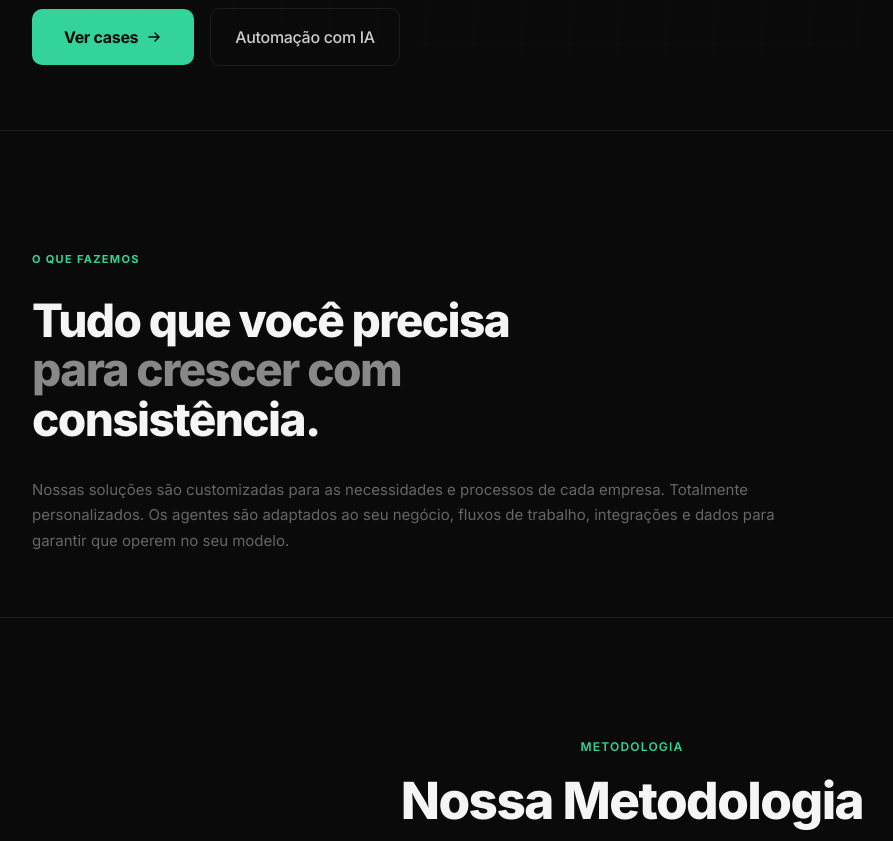
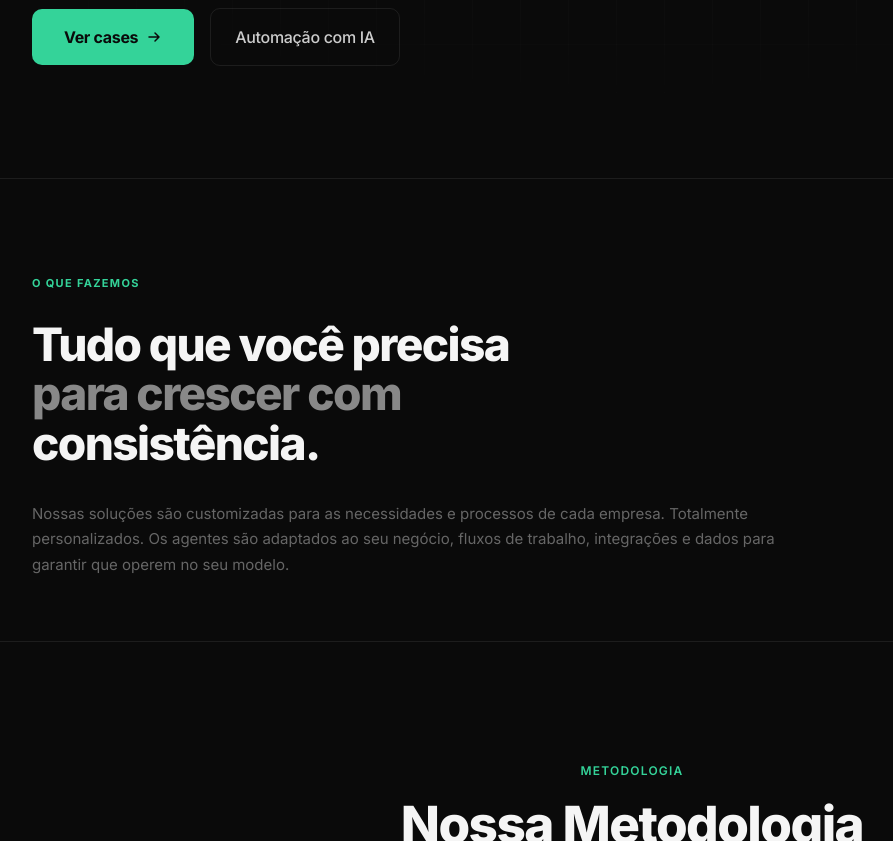
Before and after one commit to restom-hub/b2content, a Next.js app: page / in a window 1280 px wide. Shown: the part 580-1421 px from the top of the page, without its empty margins (8-901 px from the left). Built offline with nearby package versions, Linux system fonts and the light colour scheme.

Commit message:
fix: adicionar margem entre Hero e a linha do WhatWeDo

```diff
--- a/components/WhatWeDo.tsx
+++ b/components/WhatWeDo.tsx
@@ -1,6 +1,6 @@
 export default function WhatWeDo() {
   return (
-    <section style={{ padding: "120px 24px 64px", borderTop: "1px solid var(--border)" }}>
+    <section style={{ padding: "96px 24px 64px", marginTop: "48px", borderTop: "1px solid var(--border)" }}>
       <div style={{ maxWidth: 1200, margin: "0 auto" }}>
         <div style={{ fontSize: 11, fontWeight: 700, color: "#34d399", letterSpacing: "0.12em", marginBottom: 28, textTransform: "uppercase" }}>
           O que fazemos
```
